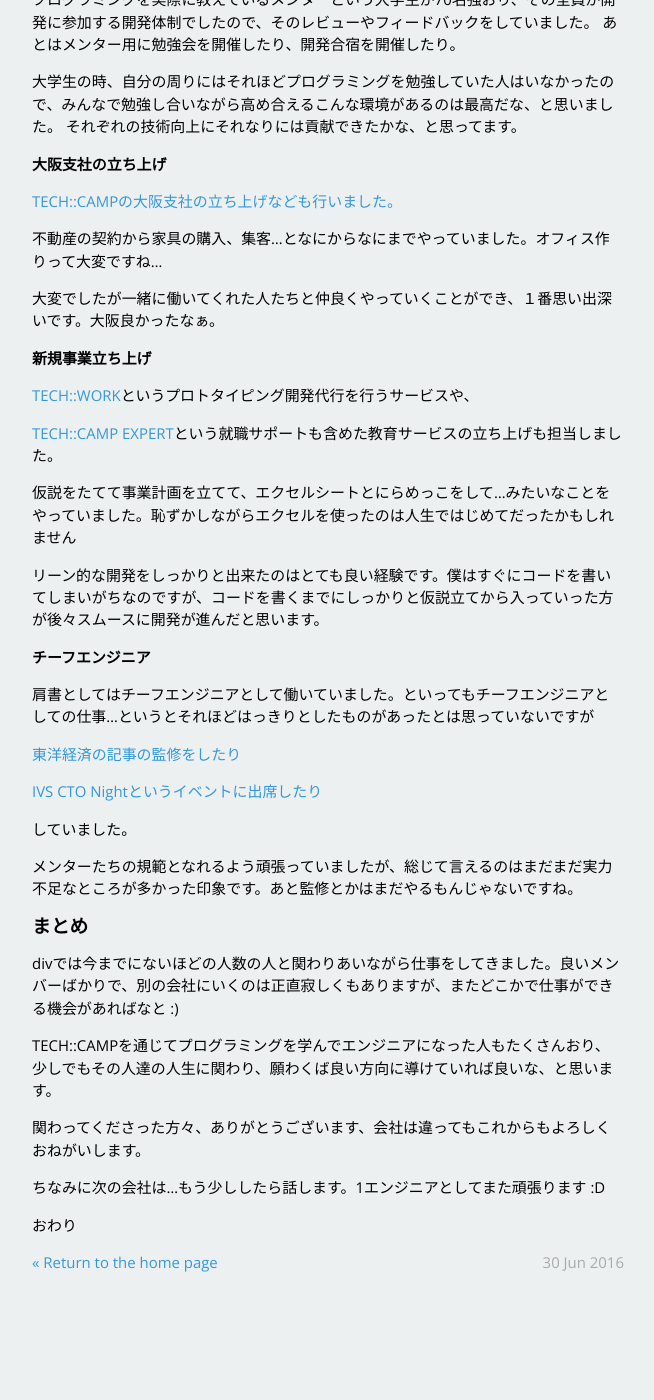
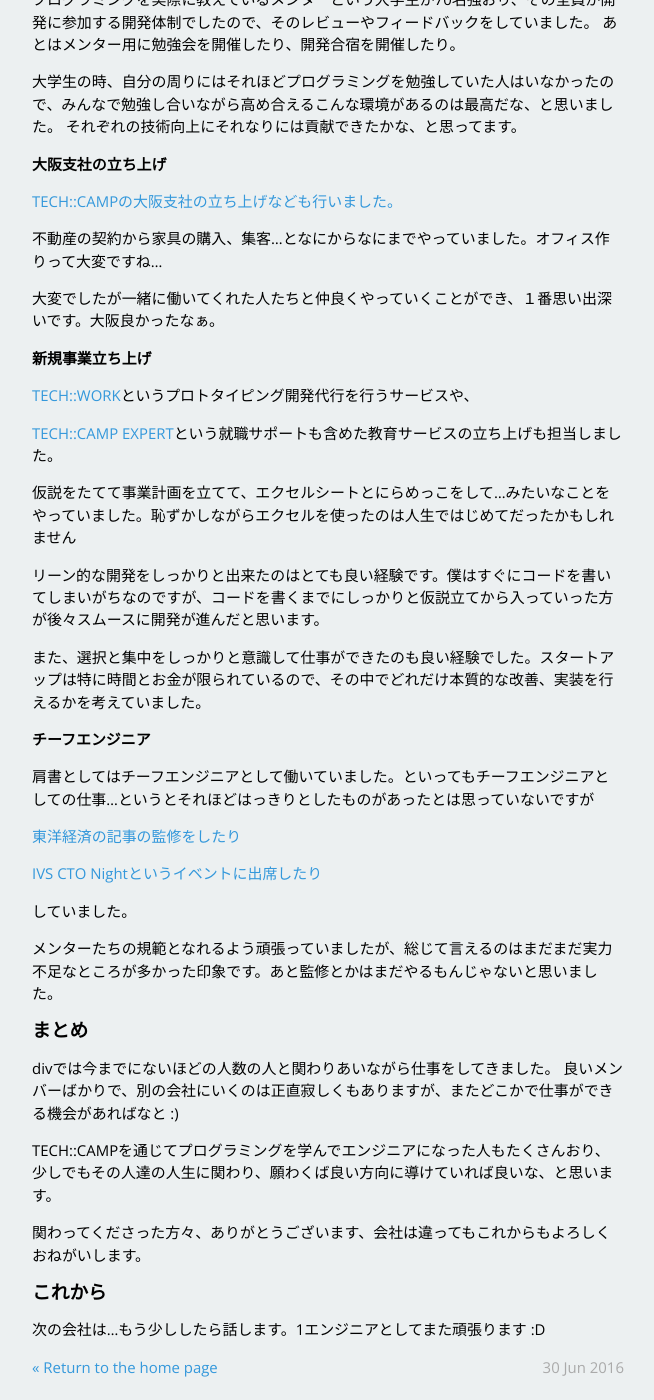
Before and after one commit to takashi/takashi.github.io, a Jekyll site: the page built from _posts/2016-06-30-retirement-from-tech-camp.md, in a window 1280 px wide and 1400 px high, scrolled down 872 px. Shown: the whole window, without its empty margins (312-966 px from the left). Built offline with Jekyll 4.4.1, drawn with Linux system fonts in a browser that asks for light colours; nearby versions of some CDN libraries; before the commit the page ends 2168 px from its top, so only the background shows below that.

Commit message:
update post

```diff
--- a/_posts/2016-06-30-retirement-from-tech-camp.md
+++ b/_posts/2016-06-30-retirement-from-tech-camp.md
@@ -61,6 +61,8 @@ TECH::CAMPは主にWebアプリケーションコースとiOSアプリケーシ
 
 リーン的な開発をしっかりと出来たのはとても良い経験です。僕はすぐにコードを書いてしまいがちなのですが、コードを書くまでにしっかりと仮説立てから入っていった方が後々スムースに開発が進んだと思います。
 
+また、選択と集中をしっかりと意識して仕事ができたのも良い経験でした。スタートアップは特に時間とお金が限られているので、その中でどれだけ本質的な改善、実装を行えるかを考えていました。
+
 ### チーフエンジニア
 
 肩書としてはチーフエンジニアとして働いていました。といってもチーフエンジニアとしての仕事...というとそれほどはっきりとしたものがあったとは思っていないですが
@@ -71,16 +73,17 @@ TECH::CAMPは主にWebアプリケーションコースとiOSアプリケーシ
 
 していました。
 
-メンターたちの規範となれるよう頑張っていましたが、総じて言えるのはまだまだ実力不足なところが多かった印象です。あと監修とかはまだやるもんじゃないですね。
+メンターたちの規範となれるよう頑張っていましたが、総じて言えるのはまだまだ実力不足なところが多かった印象です。あと監修とかはまだやるもんじゃないと思いました。
 
 ## まとめ
 
-divでは今までにないほどの人数の人と関わりあいながら仕事をしてきました。良いメンバーばかりで、別の会社にいくのは正直寂しくもありますが、またどこかで仕事ができる機会があればなと :)
+divでは今までにないほどの人数の人と関わりあいながら仕事をしてきました。
+良いメンバーばかりで、別の会社にいくのは正直寂しくもありますが、またどこかで仕事ができる機会があればなと :)
 
 TECH::CAMPを通じてプログラミングを学んでエンジニアになった人もたくさんおり、少しでもその人達の人生に関わり、願わくば良い方向に導けていれば良いな、と思います。
 
 関わってくださった方々、ありがとうございます、会社は違ってもこれからもよろしくおねがいします。
 
-ちなみに次の会社は...もう少ししたら話します。1エンジニアとしてまた頑張ります :D
+## これから
 
-おわり
+次の会社は...もう少ししたら話します。1エンジニアとしてまた頑張ります :D
```
